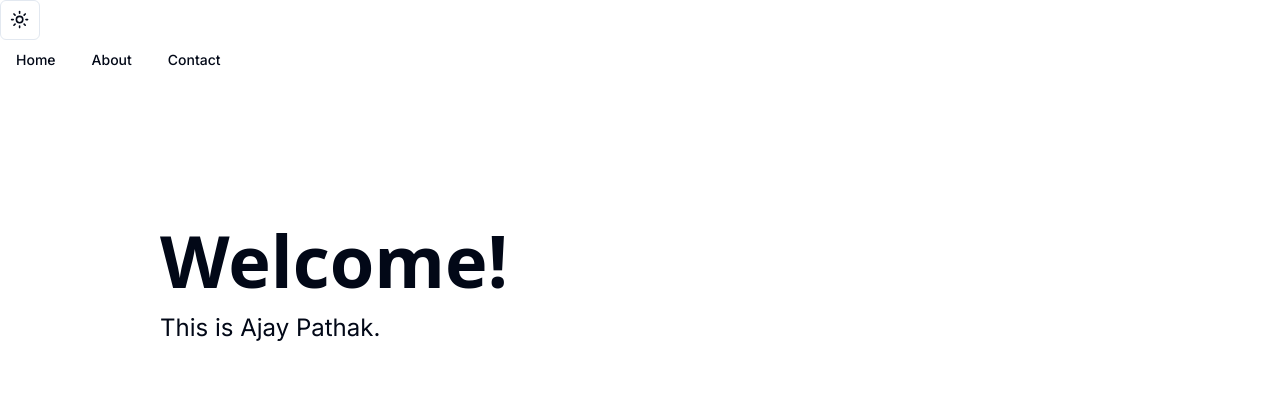
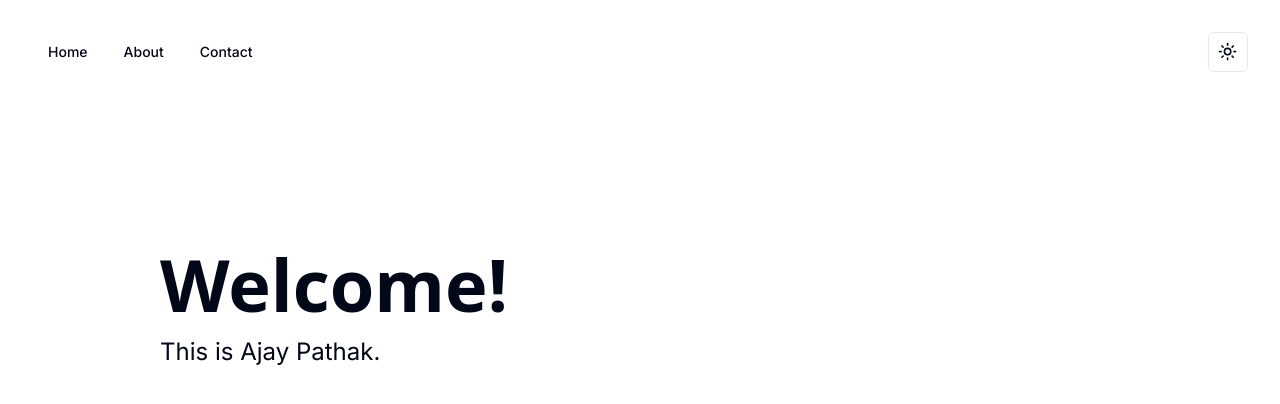
Before and after one commit to ap221882/ajay-pathak, a Next.js app: page / in a window 1280 px wide. Shown: the top 404 px of the page. Built offline with nearby package versions, Linux system fonts and the light colour scheme.

Commit message:
alignment fix

```diff
--- a/src/app/page.tsx
+++ b/src/app/page.tsx
@@ -4,9 +4,9 @@ import { ModeToggle } from '@/components/customComponents/toggleTheme';
 export default function Home() {
   return (
     <main >
-      <nav>
+      <nav className='flex flex-row justify-between p-8'>
+        <CustomNavigationMenu/>
         <ModeToggle/>
-        <CustomNavigationMenu/>
       </nav>
       <div className="py-36 px-40">
       <div>
```
